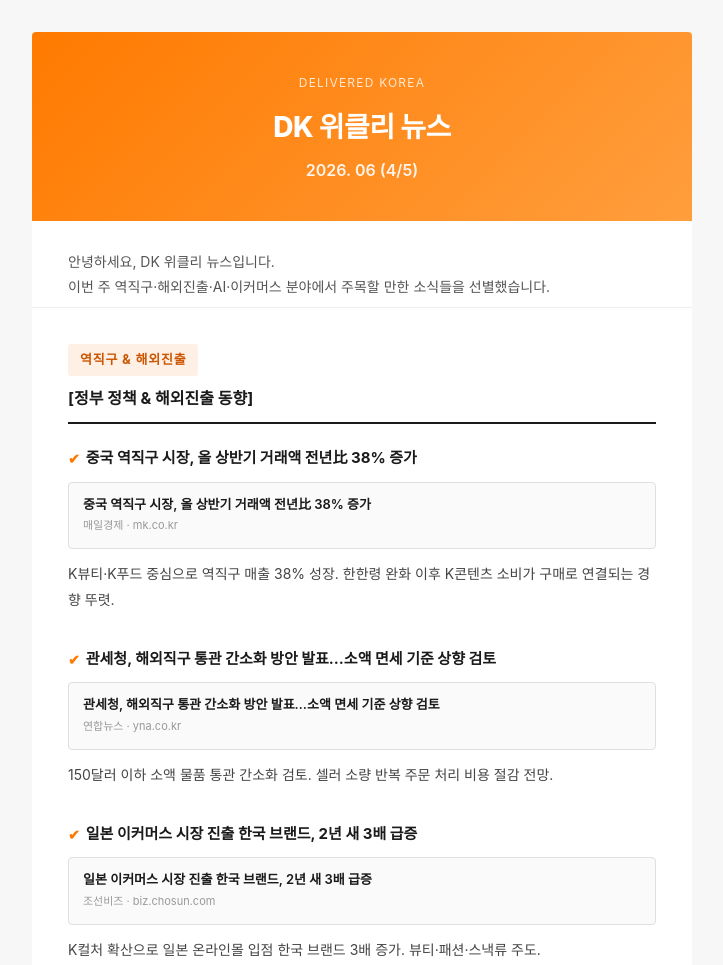
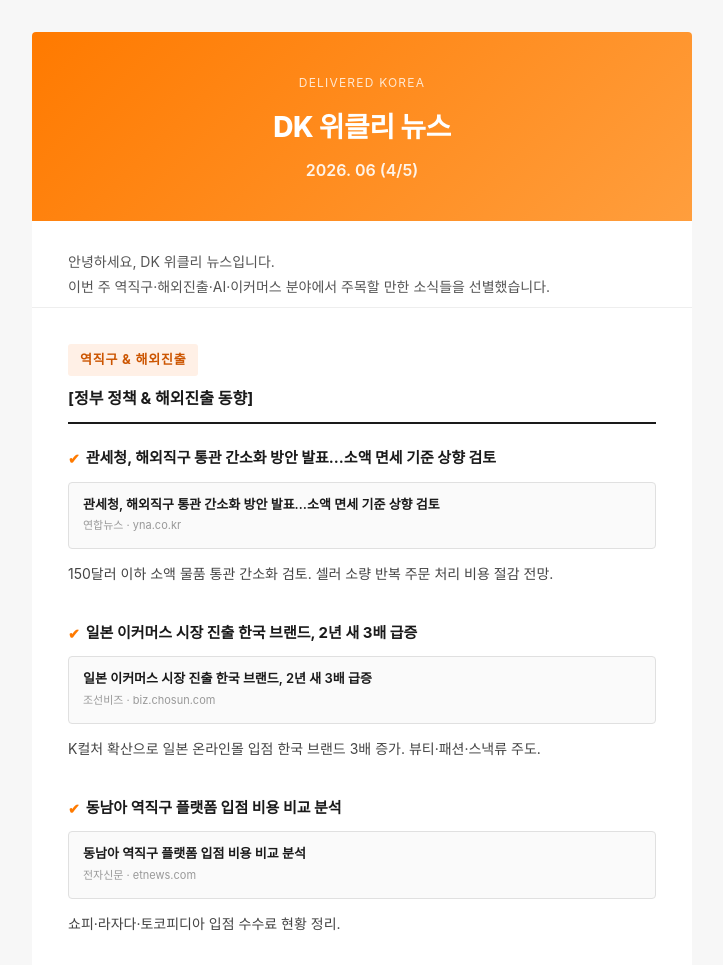
Before and after one commit to suzy-spec/DK_services, a plain HTML site: page weekly_news.html in a window 1280 px wide. Shown: the top 965 px of the page, without its empty margins (278-1001 px from the left). Drawn offline with Linux system fonts and the light colour scheme.

Commit message:
Update weekly_news.html

```diff
--- a/weekly_news.html
+++ b/weekly_news.html
@@ -57,14 +57,6 @@
 </div>
 
 <div class="news-item">
-  <div class="news-check-title">중국 역직구 시장, 올 상반기 거래액 전년比 38% 증가</div>
-  <a class="link-card" href="https://www.mk.co.kr">
-    <div class="link-card-title">중국 역직구 시장, 올 상반기 거래액 전년比 38% 증가</div>
-    <div class="link-card-url">매일경제 · mk.co.kr</div>
-  </a>
-  <div class="news-body">K뷰티·K푸드 중심으로 역직구 매출 38% 성장. 한한령 완화 이후 K콘텐츠 소비가 구매로 연결되는 경향 뚜렷.</div>
-</div>
-<div class="news-item">
   <div class="news-check-title">관세청, 해외직구 통관 간소화 방안 발표…소액 면세 기준 상향 검토</div>
   <a class="link-card" href="https://www.yna.co.kr">
     <div class="link-card-title">관세청, 해외직구 통관 간소화 방안 발표…소액 면세 기준 상향 검토</div>
@@ -79,6 +71,14 @@
     <div class="link-card-url">조선비즈 · biz.chosun.com</div>
   </a>
   <div class="news-body">K컬처 확산으로 일본 온라인몰 입점 한국 브랜드 3배 증가. 뷰티·패션·스낵류 주도.</div>
+</div>
+<div class="news-item">
+  <div class="news-check-title">동남아 역직구 플랫폼 입점 비용 비교 분석</div>
+  <a class="link-card" href="https://www.etnews.com">
+    <div class="link-card-title">동남아 역직구 플랫폼 입점 비용 비교 분석</div>
+    <div class="link-card-url">전자신문 · etnews.com</div>
+  </a>
+  <div class="news-body">쇼피·라자다·토코피디아 입점 수수료 현황 정리.</div>
 </div>
 <hr class="section-divider">
 <div class="section-header">
```
